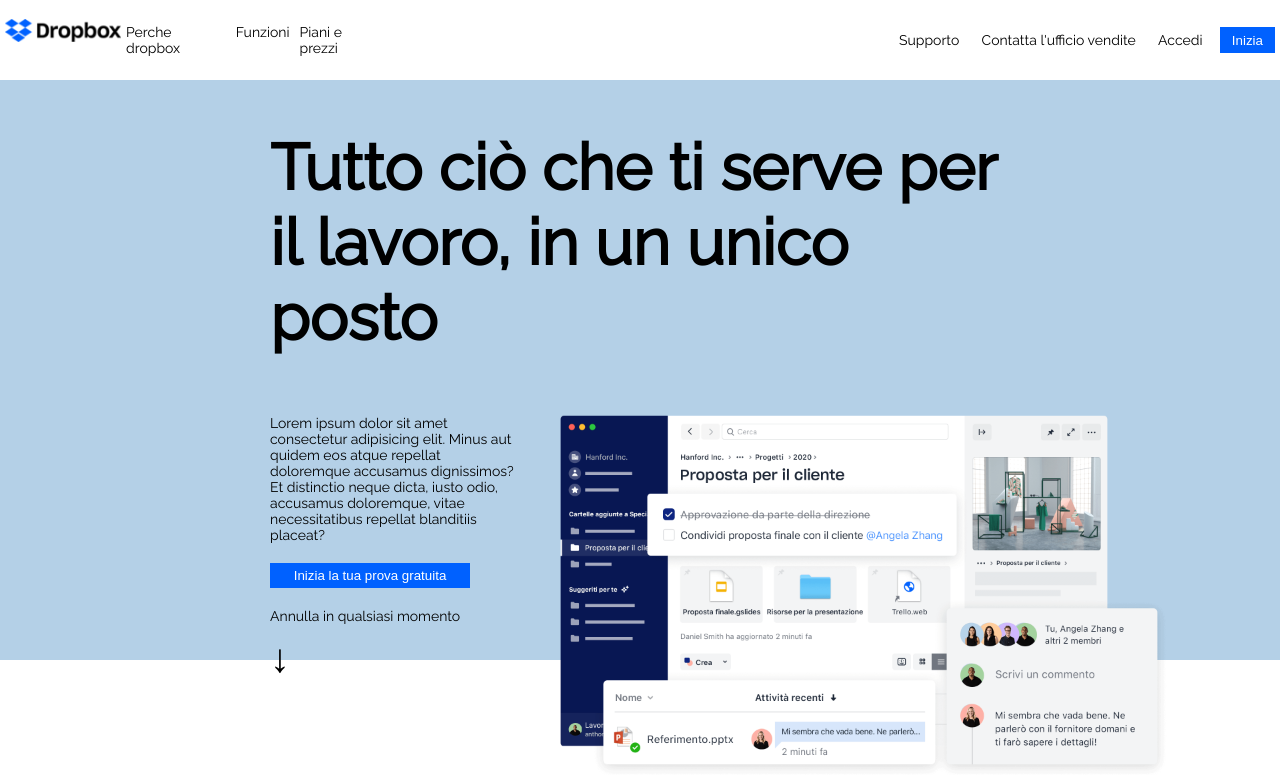
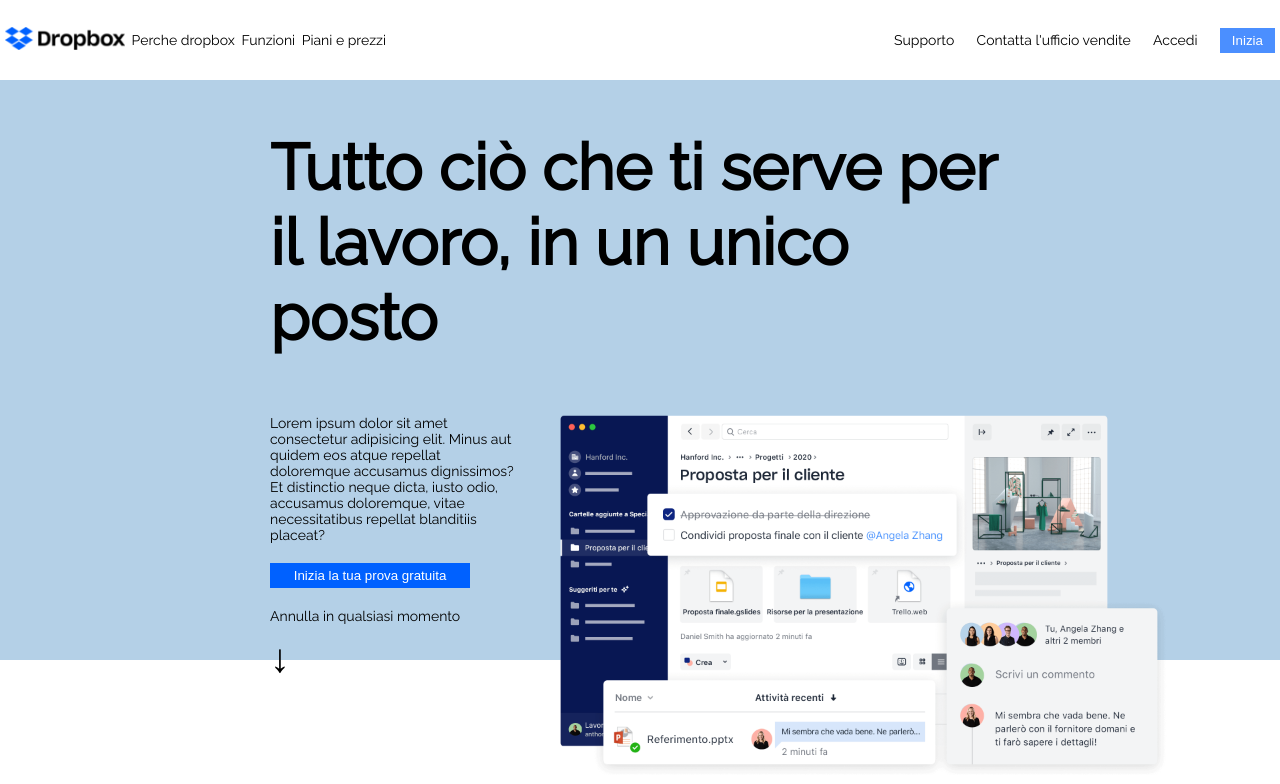
Before and after one commit to ErosEros/htmlcss-dropbox, a plain HTML site: page index.html in a window 1280 px wide. In both pictures the pointer is over the input "Inizia". Shown: the top 784 px of the page. Drawn offline with Linux system fonts and the light colour scheme.

Commit message:
created hover for button & container-head-1 and 2

```diff
--- a/css/style.css
+++ b/css/style.css
@@ -250,7 +250,37 @@ h2 {
     margin: 20px;
 }
 
+.blue-button:hover {
+    opacity: 0.7;
+}
 
+.container-head-1 {
+    align-items: center;
+}
+
+.container-head-1 > a {
+    padding: 29px 0px;
+
+}
+
+.container-head-2 {
+    align-items: center;
+}
+
+.container-head-2 > a {
+    padding: 29px 0px;
+
+}
+
+.container-head-1 > a:hover {
+    border-bottom: 1px solid black;
+    opacity: 0.7;
+}
+
+.container-head-2 > a:hover {
+    border-bottom: 1px solid black;
+    opacity: 0.7;
+}
 
 /* section-2 */
 
```
